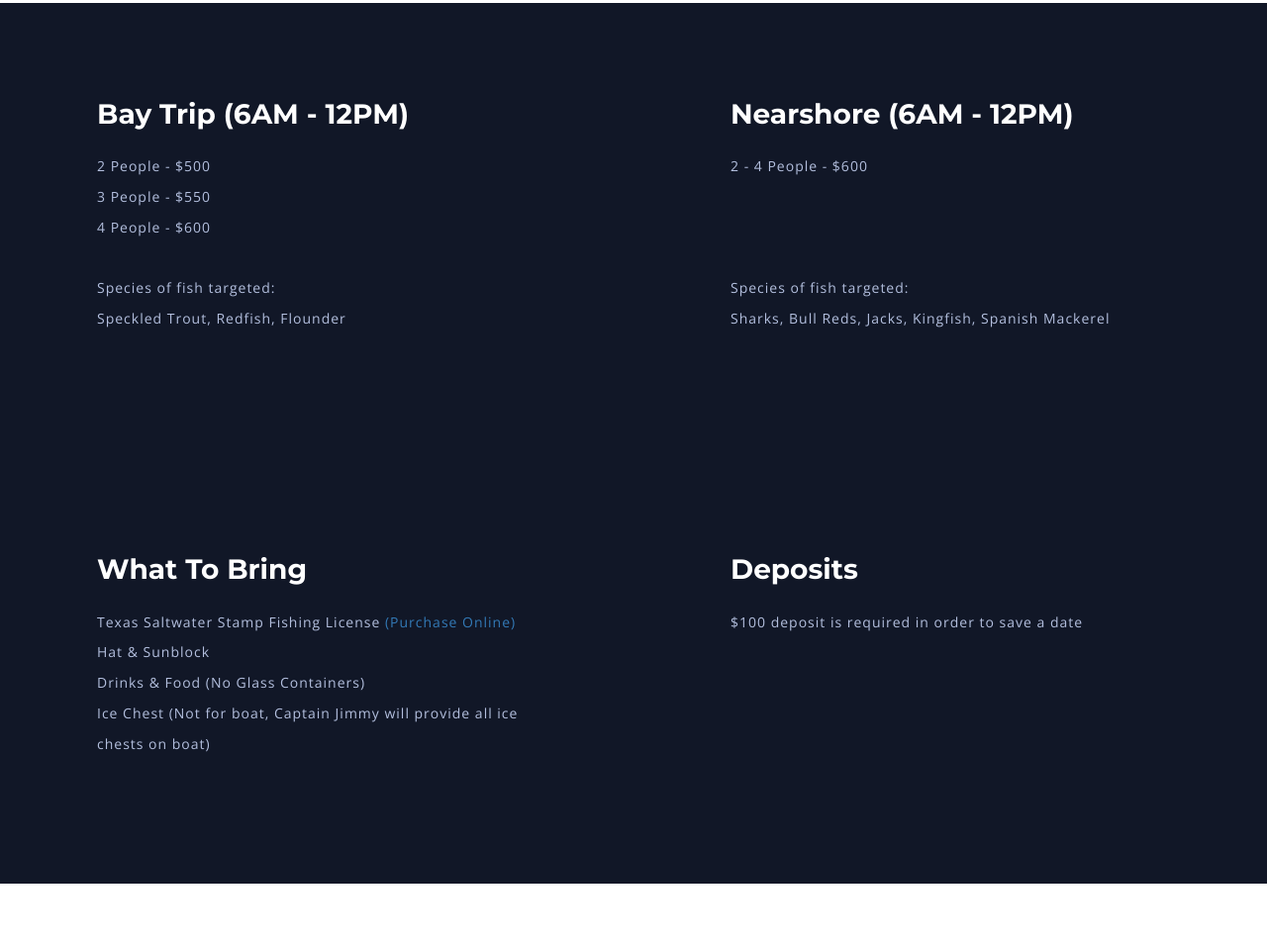
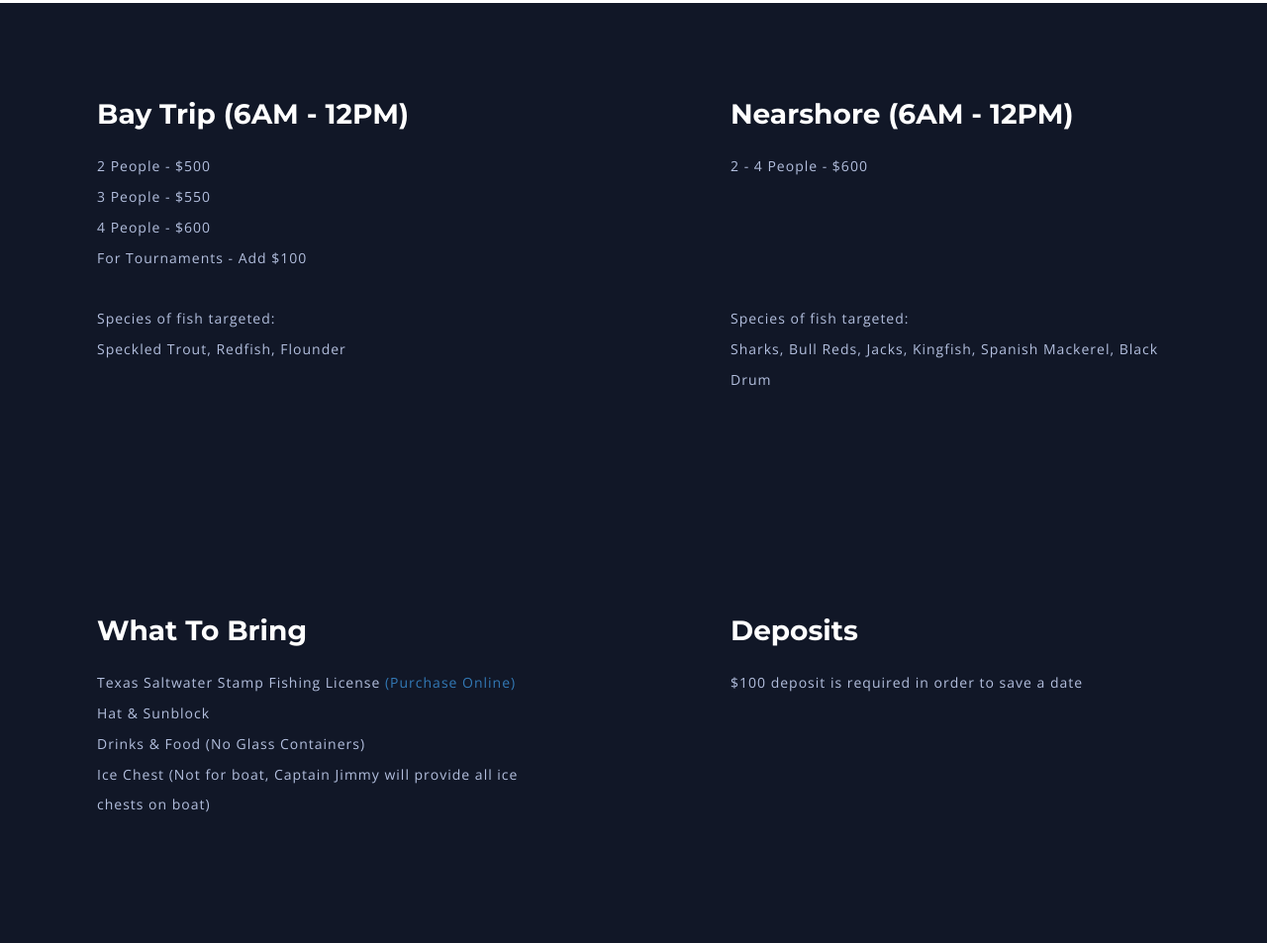
Before and after one commit to nealpathak/TexasTailChasers, a plain HTML site: page index.html in a window 1280 px wide. Shown: the part 1292-2245 px from the top of the page at 99% size. Drawn offline with nearby package versions, Linux system fonts and the light colour scheme.

Commit message:
Last changes

```diff
--- a/index.html
+++ b/index.html
@@ -118,19 +118,19 @@ License URL: http://creativecommons.org/licenses/by/3.0/
 				<p>
 					2 People - $500<br/>
 					3 People - $550<br/>
-					4 People - $600<br/><br/>
+					4 People - $600<br/>
+					For Tournaments - Add $100<br/><br/>
 					Species of fish targeted:<br/>
-					Speckled Trout, Redfish, Flounder
+					Speckled Trout, Redfish, Flounder<br/><br/>
 				</p>
 
 			</div>
 			<div class="col-md-6 col-sm-6 news-right">
 				<h4>Nearshore (6AM - 12PM)</h4>
 				<p>
-					2 - 4 People - $600<br/><br/><br/><br/>
+					2 - 4 People - $600<br/><br/><br/><br/><br/>
 					Species of fish targeted:<br/>
-					Sharks, Bull Reds, Jacks, Kingfish, Spanish Mackerel
-
+					Sharks, Bull Reds, Jacks, Kingfish, Spanish Mackerel, Black Drum
 				</p>
 
 			</div>
```
